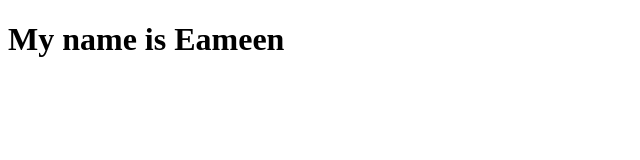
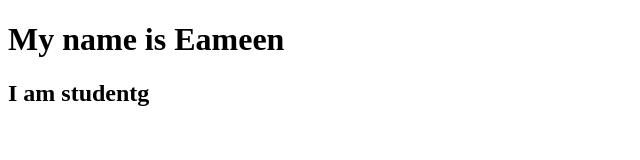
Before and after one commit to eameen220/my-first-website, a plain HTML site: page index.html in a window 1280 px wide. Shown: the whole page, without its empty margins (0-640 px from the left). Drawn offline with Linux system fonts and the light colour scheme.

Commit message:
git learned

```diff
--- a/index.html
+++ b/index.html
@@ -8,5 +8,6 @@
 </head>
 <body>
     <h1>My name is Eameen</h1>
+    <h2>I am studentg</h2>
 </body>
 </html>
```
